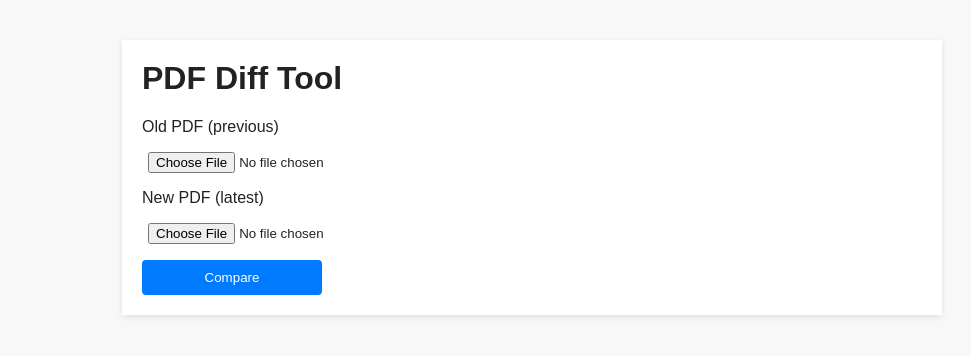
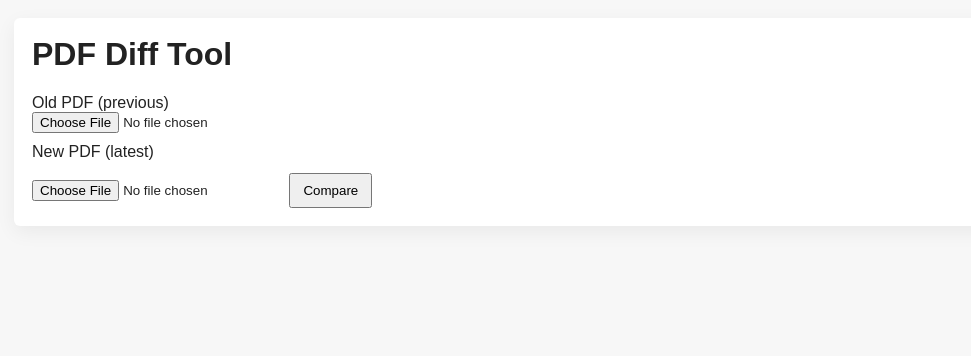
Before and after one commit to Ashu-N26/PDF_DIFF_TOOL, a plain HTML site: page templates/index.html in a window 1280 px wide. Shown: the whole page, without its empty margins (108-1079 px from the left). Drawn offline with Linux system fonts and the light colour scheme.

Commit message:
Update style.css

```diff
--- a/static/style.css
+++ b/static/style.css
@@ -1,8 +1,10 @@
-body { font-family: Arial, sans-serif; background:#f8f8f8; color:#222; }
-.container { max-width:780px; margin:40px auto; padding:20px; background:white; box-shadow:0 2px 6px rgba(0,0,0,0.1); }
-h1 { margin-top:0; }
-form { display:flex; flex-direction:column; gap:10px; }
-input[type=file] { padding:6px; }
-button { width:180px; padding:10px; background:#007bff; color:white; border:0; border-radius:4px; cursor:pointer; }
-.flashes { color:#b00; }
-.author { color:#666; font-size:0.9em; }
+body{font-family: Arial, sans-serif; background:#f7f7f7; color:#222}
+.container{width:92%;max-width:1000px;margin:18px auto;padding:18px;background:#fff;border-radius:6px;box-shadow:0 6px 20px rgba(0,0,0,0.06)}
+h1{margin-top:0}
+form label{display:block;margin-top:10px}
+.panel{width:49%; display:inline-block; vertical-align:top; background:#fafafa;border:1px solid #ddd;padding:8px;box-sizing:border-box;height:300px;overflow:auto}
+#pane{display:flex;gap:8px}
+pre{white-space:pre-wrap;word-break:break-word}
+.diffRow{padding:6px;border-bottom:1px dashed #eee}
+a{color:#0b66ff}
+button{margin-top:12px;padding:8px 12px}
```
